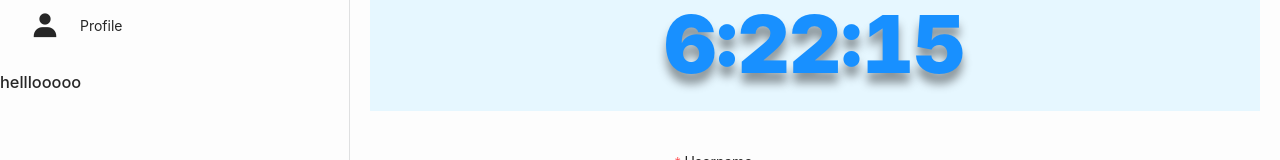
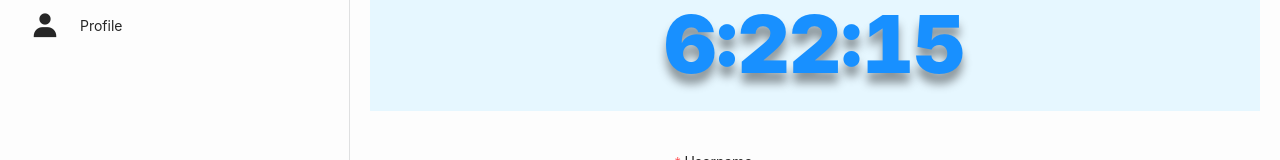
Before and after one commit to saeedalipanah/user-dashboard, a Vue app: page /dashboard in a window 1280 px wide. Shown: the part 279-439 px from the top of the page. Built offline with nearby package versions, Linux system fonts and the light colour scheme.

Commit message:
fix: remove hello world

```diff
--- a/src/components/containers/Sidebar.vue
+++ b/src/components/containers/Sidebar.vue
@@ -5,6 +5,5 @@ import RouterLinks from '../common/RouterLinks.vue';
 <template>
   <aside class="sidebar">
     <router-links></router-links>
-    <h1>helllooooo</h1>
   </aside>
 </template>
```
